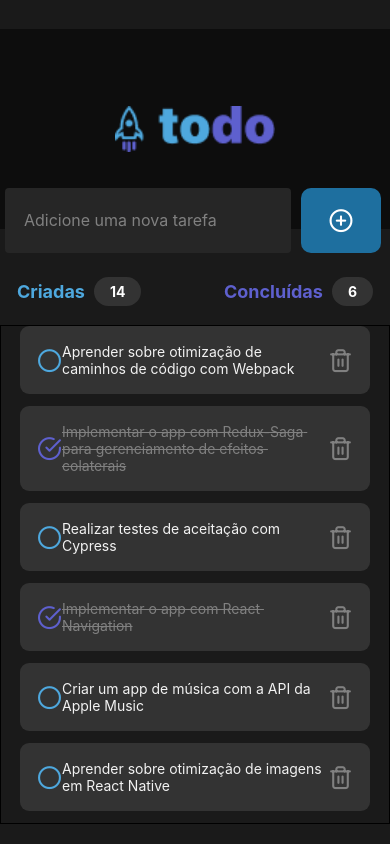
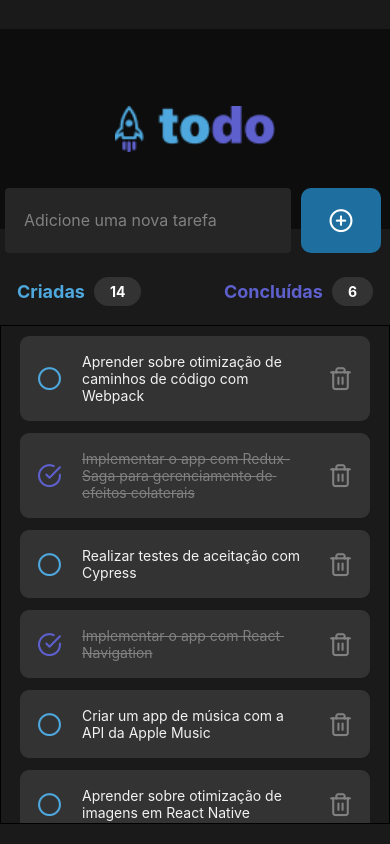
Before and after one commit to Savio-Anjos/APP-ToDoList, a React Native app: screen / in a window 390 px wide. Built offline with nearby package versions, Linux system fonts and the light colour scheme.

Commit message:
feat :lipstick: Improved styling

```diff
--- a/src/components/ListTasks/styles.ts
+++ b/src/components/ListTasks/styles.ts
@@ -46,6 +46,7 @@ export const styles = StyleSheet.create({
     flex: 1,
     paddingHorizontal: 19,
     marginTop: 19,
+    paddingTop: 10,
     marginBottom: 20,
     borderWidth: 1,
     paddingVertical: 0,
--- a/src/components/Task/styles.tsx
+++ b/src/components/Task/styles.tsx
@@ -14,6 +14,7 @@ export const styles = StyleSheet.create({
   taskText: {
     color: "#F2F2F2",
     width: 269,
+    paddingHorizontal: 20,
   },
 
   through: {
```
